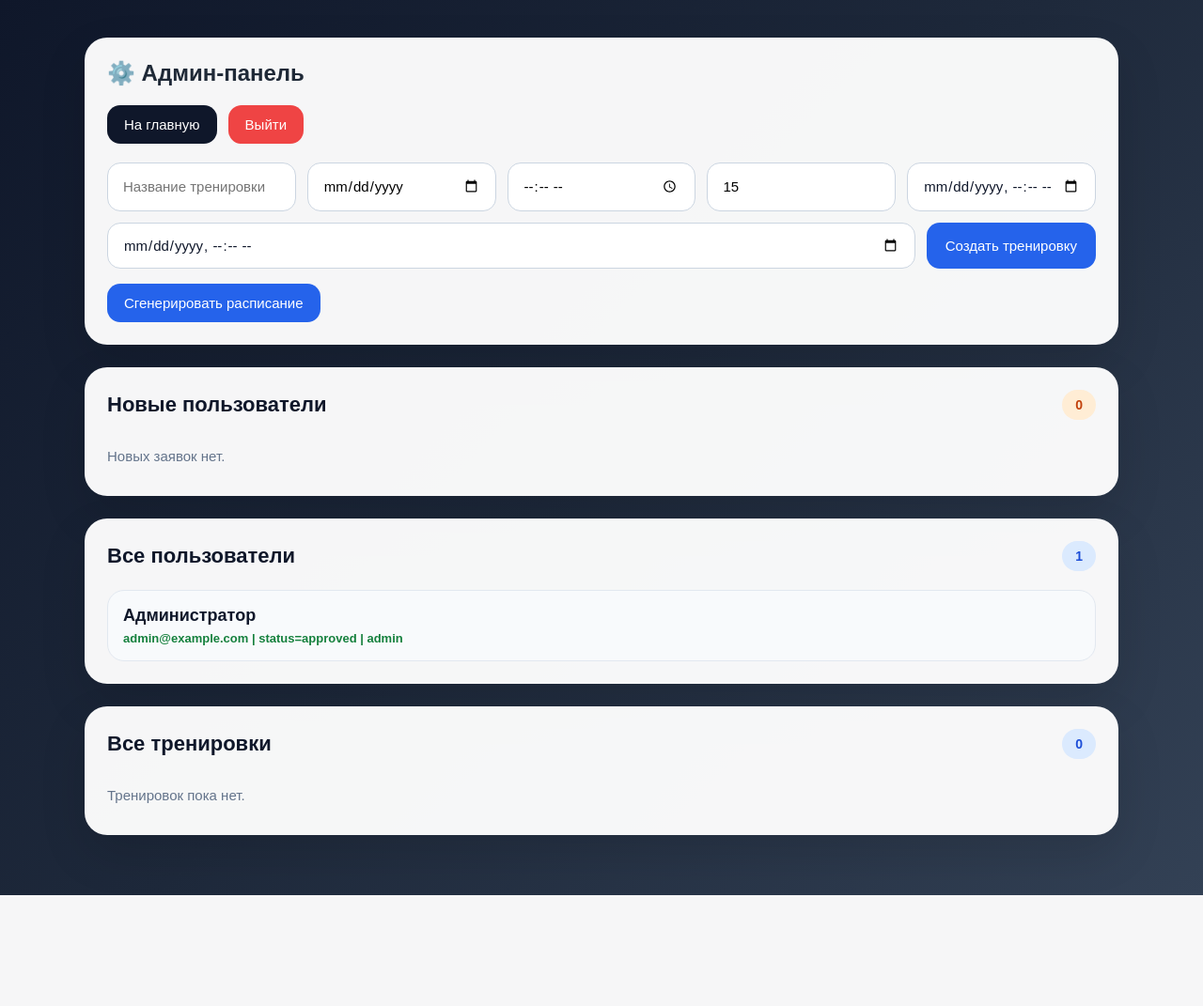
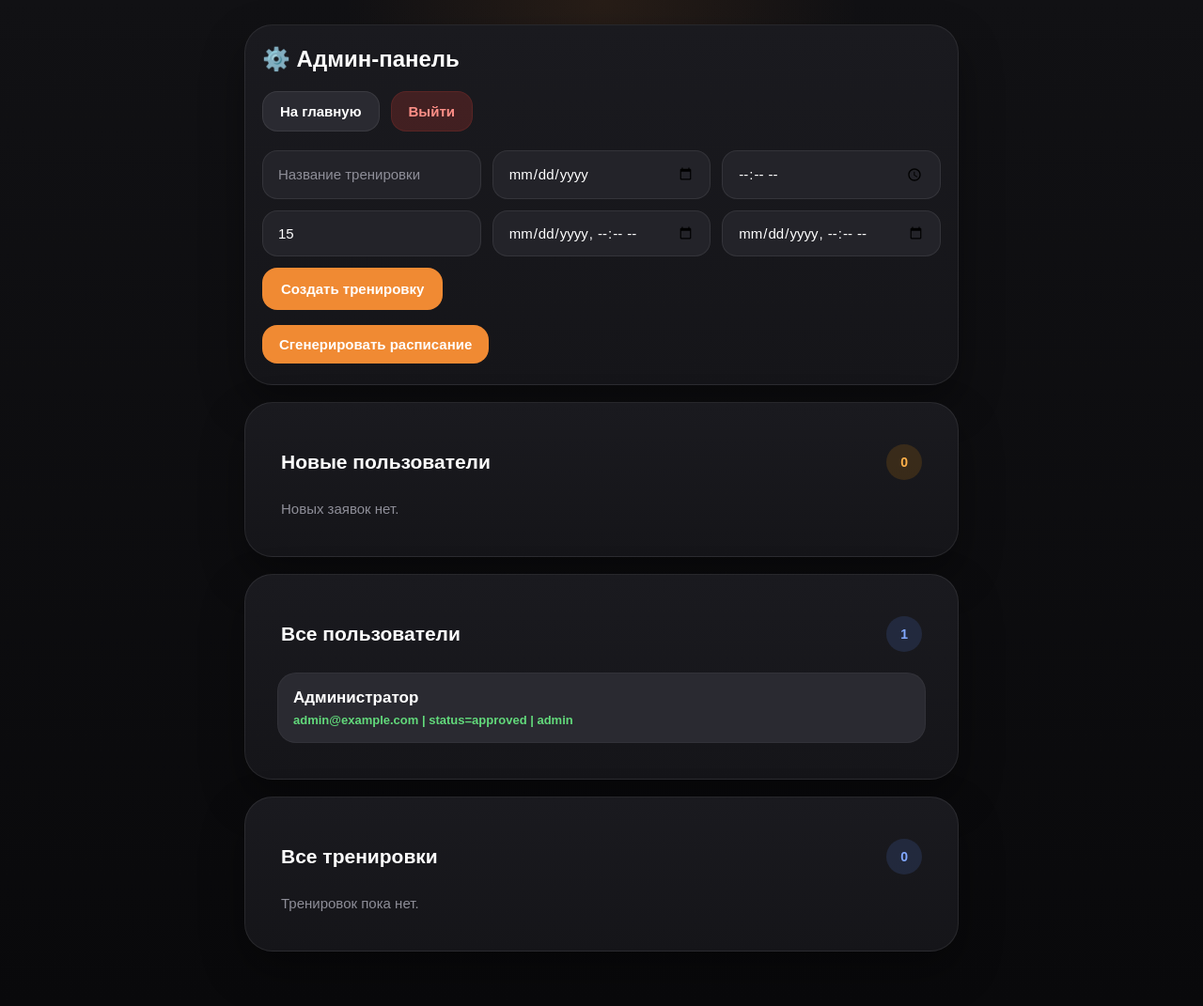
Before and after one commit to kiza821-code/basket-notifier, a Flask app: page /admin-panel in a window 1280 px wide. Shown: the whole page at 94% size. Before the commit the page ends 953 px from the top, so only its background shows below. Run offline with Flask 3, Linux system fonts and the light colour scheme; the visitor is signed in with stand-in values (Sample User, id 1); data comes from the database, SQL or seed files in the repository; data that the repository does not hold is empty.

Commit message:
black design

```diff
--- a/static/style.css
+++ b/static/style.css
@@ -5,74 +5,117 @@
     font-family: Arial, sans-serif;
 }
 
+:root {
+    --bg-main: #0c0c0e;
+    --bg-secondary: #141416;
+    --card: #1b1b1f;
+    --card-soft: #232329;
+    --card-hover: #2a2a31;
+    --text-main: #ffffff;
+    --text-secondary: #b7b7c2;
+    --text-muted: #8e8e98;
+    --line: rgba(255, 255, 255, 0.08);
+
+    --accent: #f08a33;
+    --accent-hover: #db7826;
+    --accent-soft: rgba(240, 138, 51, 0.16);
+
+    --success-bg: rgba(76, 217, 100, 0.14);
+    --success-text: #62d97b;
+
+    --warn-bg: rgba(255, 159, 10, 0.14);
+    --warn-text: #ffb14a;
+
+    --danger-bg: rgba(255, 69, 58, 0.14);
+    --danger-text: #ff7b72;
+
+    --blue-bg: rgba(90, 140, 255, 0.14);
+    --blue-text: #82a8ff;
+
+    --shadow: 0 20px 45px rgba(0, 0, 0, 0.35);
+}
+
 body {
-    background: linear-gradient(135deg, #0f172a, #1e293b, #334155);
+    background:
+        radial-gradient(circle at top, rgba(240, 138, 51, 0.10), transparent 22%),
+        linear-gradient(180deg, #111114 0%, #09090b 100%);
     min-height: 100vh;
-    color: #1f2937;
+    color: var(--text-main);
 }
 
 .page {
-    padding: 40px 20px;
+    padding: 26px 14px 40px;
 }
 
 .container {
-    max-width: 1100px;
+    max-width: 760px;
     margin: 0 auto;
 }
 
 .hero {
-    background: rgba(255, 255, 255, 0.95);
-    border-radius: 24px;
-    padding: 32px;
-    margin-bottom: 24px;
-    box-shadow: 0 20px 50px rgba(0, 0, 0, 0.15);
+    background: linear-gradient(180deg, #1b1b20 0%, #151519 100%);
+    border-radius: 32px;
+    padding: 28px 24px;
+    margin-bottom: 20px;
+    box-shadow: var(--shadow);
+    border: 1px solid var(--line);
 }
 
 .hero h1 {
-    font-size: 36px;
+    font-size: 48px;
+    line-height: 1.02;
     margin-bottom: 12px;
-    color: #0f172a;
+    color: var(--text-main);
+    font-weight: 800;
+    letter-spacing: -0.03em;
 }
 
 .hero p {
-    font-size: 17px;
+    font-size: 16px;
     line-height: 1.6;
-    color: #475569;
+    color: var(--text-secondary);
 }
 
 .hero-actions {
     display: flex;
     gap: 12px;
     flex-wrap: wrap;
-    margin-top: 16px;
+    margin-top: 18px;
 }
 
 .training-card {
-    background: rgba(255, 255, 255, 0.96);
-    border-radius: 24px;
-    padding: 24px;
-    box-shadow: 0 20px 50px rgba(0, 0, 0, 0.12);
-    margin-bottom: 24px;
+    background: linear-gradient(180deg, #1a1a1f 0%, #151519 100%);
+    border-radius: 30px;
+    padding: 22px 18px;
+    box-shadow: var(--shadow);
+    margin-bottom: 18px;
+    border: 1px solid var(--line);
 }
 
 .training-top {
     display: flex;
     justify-content: space-between;
-    align-items: center;
-    gap: 20px;
-    margin-bottom: 20px;
+    align-items: flex-start;
+    gap: 16px;
+    margin-bottom: 18px;
     flex-wrap: wrap;
 }
 
 .training-top h2 {
-    color: #0f172a;
+    color: var(--text-main);
     margin-bottom: 8px;
+    font-size: 26px;
+    line-height: 1.1;
+    font-weight: 800;
 }
 
 .training-meta {
-    color: #475569;
-    font-size: 16px;
-    margin-bottom: 6px;
+    color: var(--text-secondary);
+    font-size: 15px;
+    line-height: 1.5;
+    display: flex;
+    flex-wrap: wrap;
+    gap: 10px;
 }
 
 .training-badges {
@@ -82,130 +125,141 @@ body {
 }
 
 .badge {
-    padding: 8px 14px;
+    padding: 10px 14px;
     border-radius: 999px;
     font-size: 14px;
-    font-weight: bold;
+    font-weight: 700;
+    border: 1px solid transparent;
 }
 
 .badge-blue {
-    background: #dbeafe;
-    color: #1d4ed8;
+    background: var(--blue-bg);
+    color: var(--blue-text);
 }
 
 .badge-green {
-    background: #dcfce7;
-    color: #166534;
+    background: var(--success-bg);
+    color: var(--success-text);
 }
 
 .badge-orange {
-    background: #ffedd5;
-    color: #c2410c;
+    background: var(--warn-bg);
+    color: var(--warn-text);
 }
 
 .badge-red {
-    background: #fee2e2;
-    color: #b91c1c;
+    background: var(--danger-bg);
+    color: var(--danger-text);
 }
 
 .register-form {
     display: flex;
     gap: 12px;
     flex-wrap: wrap;
-    margin-bottom: 20px;
+    margin-bottom: 18px;
 }
 
 .register-btn {
     border: none;
-    background: #2563eb;
+    background: var(--accent);
     color: white;
     padding: 14px 22px;
-    border-radius: 14px;
+    border-radius: 18px;
     font-size: 16px;
+    font-weight: 700;
     cursor: pointer;
     transition: 0.2s;
+    width: 100%;
 }
 
 .register-btn:hover {
-    background: #1d4ed8;
+    background: var(--accent-hover);
 }
 
 .closed-box,
 .empty-training-box {
-    background: rgba(255, 255, 255, 0.95);
-    border-radius: 18px;
+    background: #202026;
+    border-radius: 22px;
     padding: 20px;
-    color: #475569;
-    box-shadow: 0 20px 50px rgba(0, 0, 0, 0.10);
-    margin-top: 16px;
+    color: var(--text-secondary);
+    border: 1px solid var(--line);
+    margin-top: 12px;
+    margin-bottom: 16px;
 }
 
 .lists {
     display: grid;
-    grid-template-columns: 1fr 1fr;
-    gap: 24px;
+    grid-template-columns: 1fr;
+    gap: 14px;
 }
 
 .list-card {
-    background: rgba(255, 255, 255, 0.96);
+    background: #202026;
     border-radius: 24px;
-    padding: 24px;
-    box-shadow: 0 20px 50px rgba(0, 0, 0, 0.12);
+    padding: 0;
+    border: 1px solid var(--line);
+    overflow: hidden;
 }
 
 .card-header {
     display: flex;
     justify-content: space-between;
     align-items: center;
-    margin-bottom: 20px;
+    gap: 14px;
+    padding: 22px 20px;
 }
 
 .card-header h3 {
-    color: #0f172a;
-    font-size: 22px;
+    color: var(--text-main);
+    font-size: 21px;
+    line-height: 1.1;
+    font-weight: 800;
 }
 
 .player-list {
     list-style: none;
     display: flex;
     flex-direction: column;
-    gap: 14px;
+    gap: 12px;
+    padding: 0 16px 16px;
 }
 
 .player-item {
     display: flex;
     justify-content: space-between;
     align-items: center;
-    gap: 16px;
+    gap: 14px;
     padding: 16px;
-    border-radius: 18px;
-    background: #f8fafc;
-    border: 1px solid #e2e8f0;
+    border-radius: 20px;
+    background: #2a2a31;
+    border: 1px solid rgba(255, 255, 255, 0.04);
 }
 
 .player-info {
     display: flex;
     flex-direction: column;
     gap: 6px;
+    min-width: 0;
 }
 
 .player-name {
-    font-size: 18px;
-    font-weight: bold;
-    color: #0f172a;
+    font-size: 17px;
+    font-weight: 700;
+    color: var(--text-main);
+    word-break: break-word;
 }
 
 .player-status {
     font-size: 13px;
-    font-weight: bold;
+    font-weight: 700;
 }
 
 .active-status {
-    color: #15803d;
+    color: var(--success-text);
 }
 
 .wait-status {
-    color: #c2410c;
+    color: var(--warn-text);
 }
 
 .player-actions {
@@ -216,60 +270,66 @@ body {
 }
 
 .cancel-btn {
-    background: #ef4444;
-    color: white;
+    background: rgba(255, 69, 58, 0.18);
+    color: #ff8f87;
     padding: 10px 16px;
-    border-radius: 12px;
+    border-radius: 14px;
     transition: 0.2s;
     white-space: nowrap;
-    border: none;
+    border: 1px solid rgba(255, 69, 58, 0.12);
     cursor: pointer;
     font-size: 14px;
+    font-weight: 700;
 }
 
 .cancel-btn:hover {
-    background: #dc2626;
+    background: rgba(255, 69, 58, 0.28);
 }
 
 .plus-one-btn {
-    background: #22c55e;
-    color: white;
-    border: none;
+    background: var(--accent-soft);
+    color: var(--accent);
+    border: 1px solid rgba(240, 138, 51, 0.18);
     padding: 10px 14px;
-    border-radius: 12px;
+    border-radius: 14px;
     cursor: pointer;
     font-size: 14px;
+    font-weight: 700;
     transition: 0.2s;
 }
 
 .plus-one-btn:hover {
-    background: #16a34a;
+    background: rgba(240, 138, 51, 0.22);
 }
 
 .empty-text {
-    color: #64748b;
+    color: var(--text-muted);
     font-size: 15px;
-    padding: 10px 0;
+    padding: 0 20px 20px;
 }
 
 .login-card {
     max-width: 500px;
     margin: 60px auto 0;
-    background: rgba(255, 255, 255, 0.96);
-    border-radius: 24px;
-    padding: 32px;
-    box-shadow: 0 20px 50px rgba(0, 0, 0, 0.12);
+    background: linear-gradient(180deg, #1a1a1f 0%, #151519 100%);
+    border-radius: 30px;
+    padding: 30px 24px;
+    box-shadow: var(--shadow);
     text-align: center;
+    border: 1px solid var(--line);
 }
 
 .login-card h1 {
-    color: #0f172a;
+    color: var(--text-main);
     margin-bottom: 12px;
+    font-size: 32px;
+    font-weight: 800;
 }
 
 .login-text {
-    color: #64748b;
+    color: var(--text-secondary);
     margin-bottom: 20px;
+    line-height: 1.6;
 }
 
 .login-form {
@@ -281,47 +341,58 @@ body {
 
 .login-form input {
     padding: 14px 16px;
-    border-radius: 14px;
-    border: 1px solid #cbd5e1;
+    border-radius: 16px;
+    border: 1px solid var(--line);
     font-size: 16px;
     outline: none;
+    background: #232329;
+    color: var(--text-main);
 }
 
-.login-form input:focus {
-    border-color: #2563eb;
-    box-shadow: 0 0 0 4px rgba(37, 99, 235, 0.12);
+.login-form input::placeholder,
+.admin-form input::placeholder {
+    color: var(--text-muted);
+}
+
+.login-form input:focus,
+.admin-form input:focus {
+    border-color: rgba(240, 138, 51, 0.45);
+    box-shadow: 0 0 0 4px rgba(240, 138, 51, 0.10);
 }
 
 .login-form button {
     border: none;
-    background: #2563eb;
+    background: var(--accent);
     color: white;
     padding: 14px 18px;
-    border-radius: 14px;
+    border-radius: 16px;
     font-size: 16px;
+    font-weight: 700;
     cursor: pointer;
 }
 
 .login-form button:hover {
-    background: #1d4ed8;
+    background: var(--accent-hover);
 }
 
 .error-box {
-    background: #fee2e2;
-    color: #b91c1c;
-    border-radius: 14px;
+    background: rgba(255, 69, 58, 0.14);
+    color: #ff8f87;
+    border-radius: 16px;
     padding: 12px;
     margin-bottom: 16px;
+    border: 1px solid rgba(255, 69, 58, 0.08);
 }
 
 .message-card {
     max-width: 700px;
     margin: 60px auto 0;
-    background: rgba(255, 255, 255, 0.96);
-    border-radius: 28px;
-    padding: 40px 32px;
-    box-shadow: 0 20px 50px rgba(0, 0, 0, 0.12);
+    background: linear-gradient(180deg, #1a1a1f 0%, #151519 100%);
+    border-radius: 30px;
+    padding: 34px 26px;
+    box-shadow: var(--shadow);
     text-align: center;
+    border: 1px solid var(--line);
 }
 
 .message-icon {
@@ -353,50 +425,57 @@ body {
     text-decoration: none;
     color: white;
     padding: 12px 18px;
-    border-radius: 14px;
+    border-radius: 16px;
     transition: 0.2s;
     border: none;
     cursor: pointer;
     font-size: 15px;
+    font-weight: 700;
 }
 
 .blue-btn {
-    background: #2563eb;
+    background: var(--accent);
 }
 
 .blue-btn:hover {
-    background: #1d4ed8;
+    background: var(--accent-hover);
 }
 
 .red-btn {
-    background: #ef4444;
+    background: rgba(255, 69, 58, 0.18);
+    color: #ff8f87;
+    border: 1px solid rgba(255, 69, 58, 0.12);
 }
 
 .red-btn:hover {
-    background: #dc2626;
+    background: rgba(255, 69, 58, 0.28);
 }
 
 .dark-btn {
-    background: #0f172a;
+    background: #2a2a31;
+    color: var(--text-main);
+    border: 1px solid var(--line);
 }
 
 .dark-btn:hover {
-    background: #1e293b;
+    background: #34343d;
 }
 
 .admin-link {
     display: inline-block;
     margin-top: 14px;
     text-decoration: none;
-    background: #0f172a;
-    color: white;
+    background: #232329;
+    color: var(--text-main);
     padding: 12px 18px;
-    border-radius: 14px;
+    border-radius: 16px;
     transition: 0.2s;
+    border: 1px solid var(--line);
+    font-weight: 700;
 }
 
 .admin-link:hover {
-    background: #1e293b;
+    background: #2f2f37;
 }
 
 .admin-form {
@@ -410,24 +489,27 @@ body {
     flex: 1;
     min-width: 180px;
     padding: 14px 16px;
-    border-radius: 14px;
-    border: 1px solid #cbd5e1;
+    border-radius: 16px;
+    border: 1px solid var(--line);
     font-size: 15px;
     outline: none;
+    background: #232329;
+    color: var(--text-main);
 }
 
 .admin-form button {
     border: none;
-    background: #2563eb;
+    background: var(--accent);
     color: white;
     padding: 14px 20px;
-    border-radius: 14px;
+    border-radius: 16px;
     font-size: 15px;
+    font-weight: 700;
     cursor: pointer;
 }
 
 .admin-form button:hover {
-    background: #1d4ed8;
+    background: var(--accent-hover);
 }
 
 .admin-actions {
@@ -441,52 +523,7 @@ body {
     display: flex;
     gap: 12px;
     flex-wrap: wrap;
-    margin-top: 16px;
-}
-
-.install-btn {
-    margin-top: 16px;
-    border: none;
-    background: #22c55e;
-    color: white;
-    padding: 12px 18px;
-    border-radius: 14px;
-    font-size: 15px;
-    cursor: pointer;
-    transition: 0.2s;
-}
-
-.install-btn:hover {
-    background: #16a34a;
-}
-
-input[type="datetime-local"] {
-    color: #0f172a;
-}
-
-@media (max-width: 900px) {
-    .lists {
-        grid-template-columns: 1fr;
-    }
-}
-
-@media (max-width: 600px) {
-    .hero h1 {
-        font-size: 28px;
-    }
-
-    .player-item {
-        flex-direction: column;
-        align-items: flex-start;
-    }
-
-    .cancel-btn,
-    .register-btn,
-    .plus-one-btn,
-    .install-btn {
-        width: 100%;
-        text-align: center;
-    }
+    margin-top: 20px;
 }
 
 .bottom-links {
@@ -494,46 +531,25 @@ input[type="datetime-local"] {
     justify-content: center;
 }
 
-.bottom-links {
-    margin-top: 24px;
-    justify-content: center;
+.install-btn {
+    border: none;
+    background: #2a2a31;
+    color: var(--text-main);
+    padding: 12px 18px;
+    border-radius: 16px;
+    font-size: 15px;
+    font-weight: 700;
+    cursor: pointer;
+    transition: 0.2s;
+    border: 1px solid var(--line);
 }
 
-.dropdown-header {
-    cursor: pointer;
-    user-select: none;
+.install-btn:hover {
+    background: #34343d;
 }
 
-.dropdown-meta {
-    display: flex;
-    align-items: center;
-    gap: 10px;
-}
-
-.dropdown-arrow {
-    font-size: 18px;
-    line-height: 1;
-    transition: transform 0.3s ease;
-}
-
-.dropdown-content {
-    max-height: 0;
-    opacity: 0;
-    overflow: hidden;
-    transition: max-height 0.35s ease, opacity 0.25s ease;
-}
-
-.dropdown-content-inner {
-    padding-top: 14px;
-}
-
-.dropdown-content.open {
-    opacity: 1;
-}
-
-.bottom-links {
-    margin-top: 24px;
-    justify-content: center;
+input[type="datetime-local"] {
+    color: var(--text-main);
 }
 
 .dropdown-card {
```
Also changed, not shown: other parts of static/style.css (+58 -4 lines).
